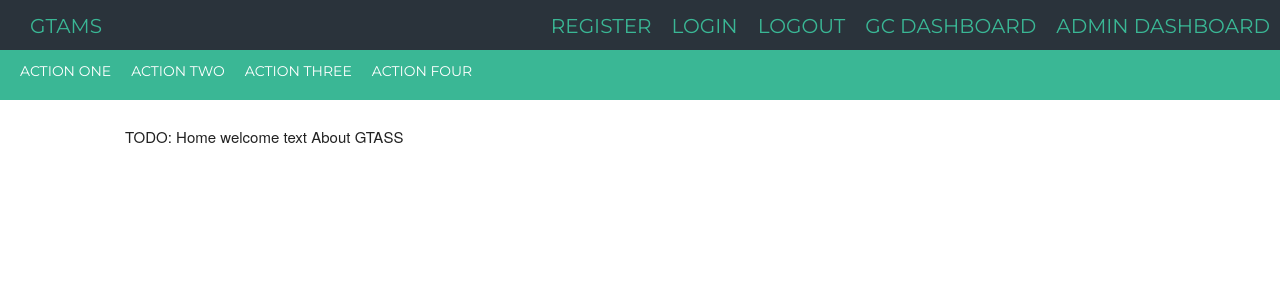
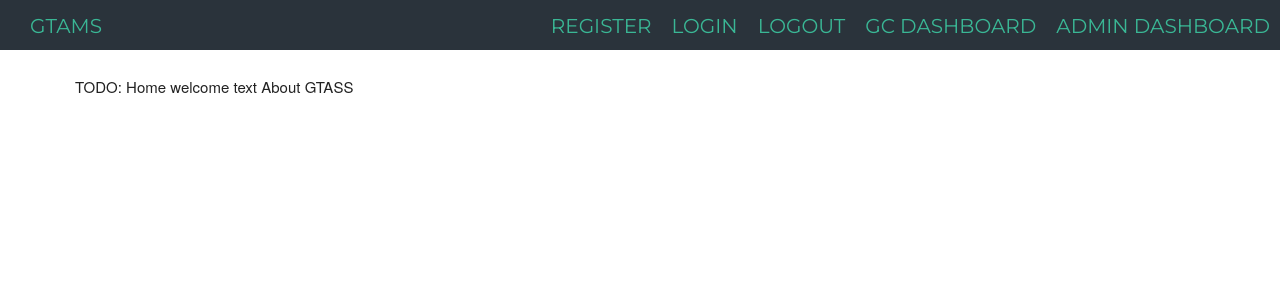
Before and after one commit to Oceas/gtams, a PHP site: page /gtams/ in a window 1280 px wide. Shown: the top 300 px of the page. Run offline with PHP 8.4, Linux system fonts and the light colour scheme; a stand-in replaces the project's code that opens the database connection.

Commit message:
Removed action bar from project.

```diff
--- a/public_html/actionbar.php
+++ /dev/null
@@ -1,10 +0,0 @@
-<div class="action-bar menu-bar">
-    <div class="container-center">
-        <ul>
-            <li><a href="#">ACTION ONE</a></li>
-            <li><a href="#">ACTION TWO</a></li>
-            <li><a href="#">ACTION THREE</a></li>
-            <li><a href="#">ACTION FOUR</a></li>
-        </ul>
-    </div>
-</div>
--- a/public_html/header.php
+++ b/public_html/header.php
@@ -13,8 +13,5 @@
 <!--Navbar -->
 <?php require_once "navbar.php" ?>
 
-<!--ActionBar -->
-<?php require_once "actionbar.php" ?>
-
 <!--Opening the Database -->
 <?php require_once "dbopen.php" ?>
--- a/public_html/resources/css/stylesheet.css
+++ b/public_html/resources/css/stylesheet.css
@@ -1,5 +1,5 @@
 body {
-    padding: 125px;
+    padding: 75px;
 }
 
 /*
```
